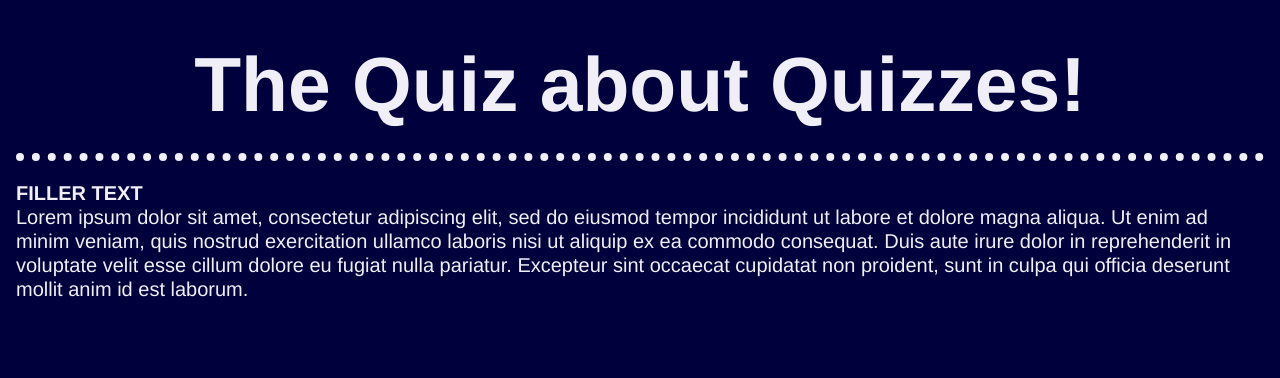
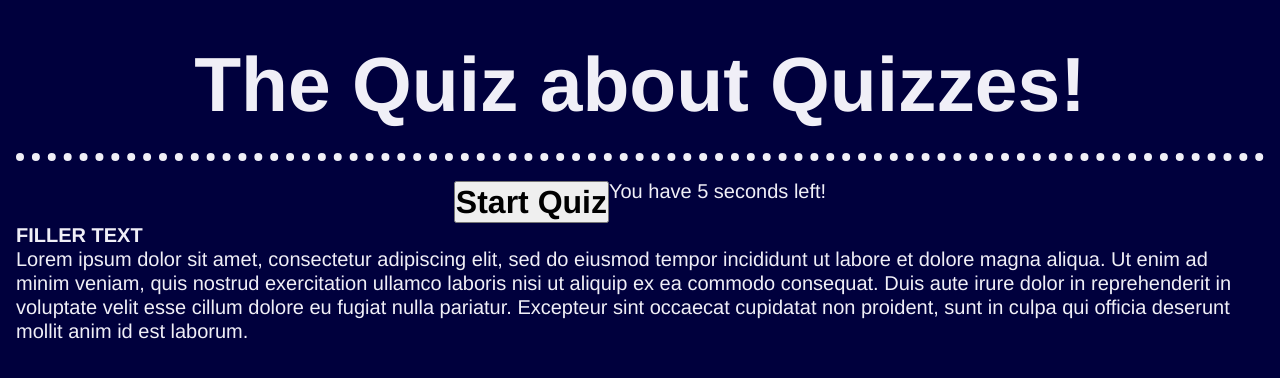
Before and after one commit to JohnKersey2/the-quiz-about-quizzes-, a plain HTML site: page index.html in a window 1280 px wide. Drawn offline with Linux system fonts and the light colour scheme.

Commit message:
Added timer function

```diff
--- a/assests/script.js
+++ b/assests/script.js
@@ -0,0 +1,23 @@
+var timer = document.querySelector(".timer");
+
+var score = document.getElementById("score");
+
+var secondsLeft = 10;
+
+function quizTimer() {
+    var timerInterval = setInterval(function() {
+      secondsLeft--;
+      timer.textContent = "You have " + secondsLeft + " seconds left!";
+
+      if(secondsLeft === 0) {
+        clearInterval(timerInterval);
+        sendScore();
+      }
+    }, 1000);
+  }
+
+  function sendScore() {
+    timer.textContent = "You scored " + score + " out of 10!";
+  }
+
+  quizTimer();
--- a/assests/style.css
+++ b/assests/style.css
@@ -37,18 +37,27 @@ header {
     font-size: clamp(28px, 3vw, 3vw);
     border-bottom: .4rem dotted var(--white);
     margin-bottom: 1rem;
-
 }
 
+/* Style for Timer*/
+
+.timerBox {
+    display: flex;
+    justify-content: center;
+}
+
+#startButton {
+    font-size: clamp(24px, 2.5vw, 2.5vw);
+}
 
 /* Style for Questions*/
 
 /* Style for Answer Boxes*/
 
-/* Style for Timer*/
+
 
 /* Style for Initials and Final Score */
 
-/* Style for Footer */
+/* Style for Footer / Leaderboard */
 
 /* */
--- a/index.html
+++ b/index.html
@@ -15,7 +15,14 @@
     </header>
 
     <main>
-        <section> <!-- Timer / Scoreboard -->
+        <section class="timerBox"> <!-- Timer / Scoreboard -->
+            <button id="startButton">
+                <h2> Start Quiz</h2>
+            </button>
+
+            <div class="timer"></div>
+
+            <div id="score"></div>
 
         </section>
 
```
